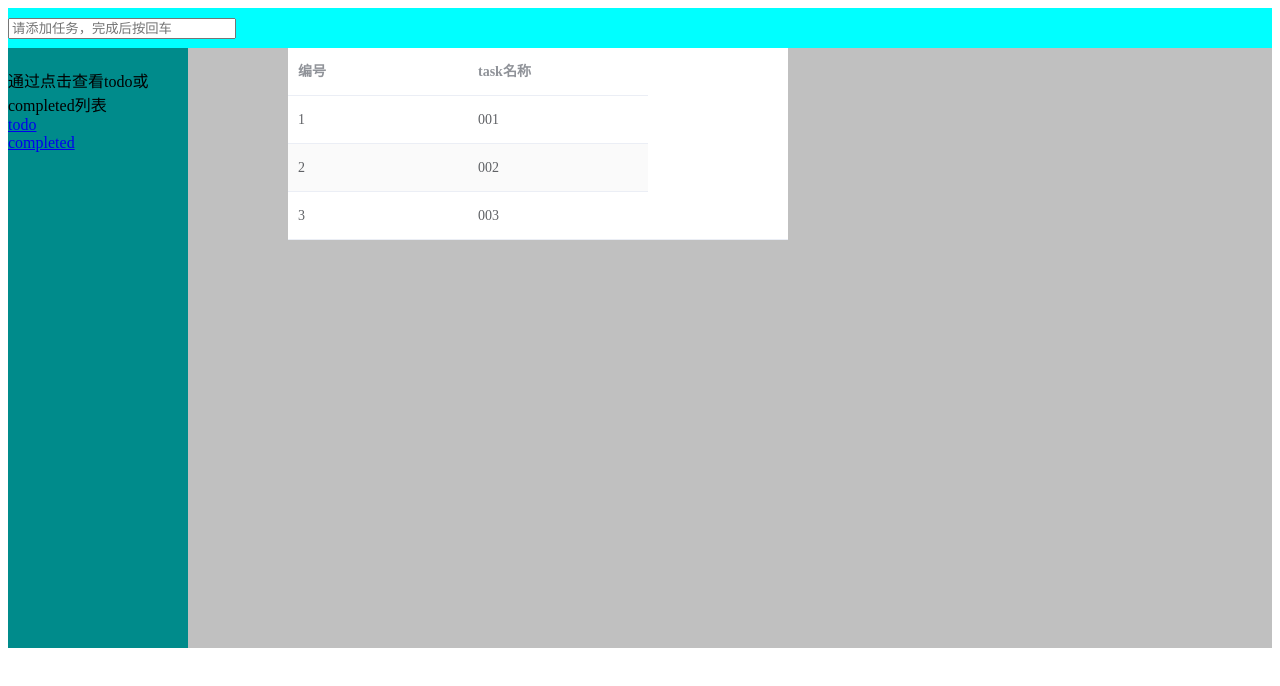
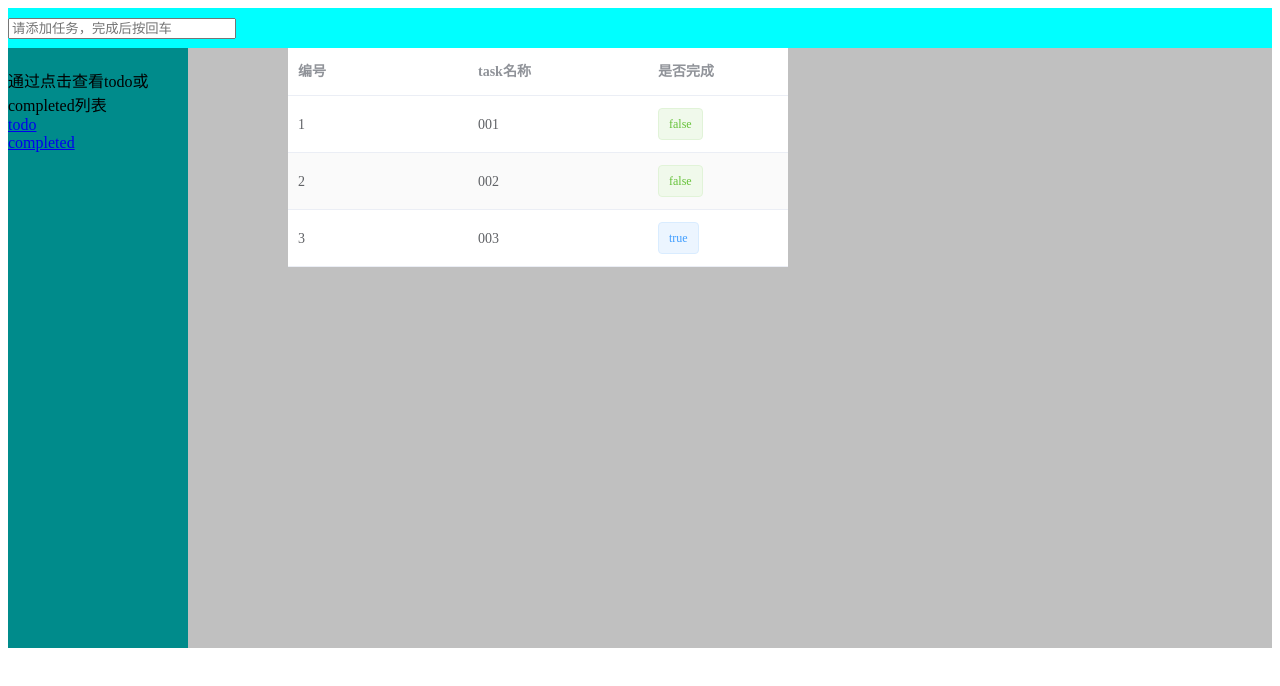
Before and after one commit to imsurewyp/vue-todo, a Vue app: page / in a window 1280 px wide. Shown: the top 686 px of the page. Built offline with nearby package versions, Linux system fonts and the light colour scheme.

Commit message:
[fix]: render state

```diff
--- a/src/components/Init.vue
+++ b/src/components/Init.vue
@@ -13,6 +13,16 @@
         prop="value"
         label="task名称"
         width="180">
+    </el-table-column>
+    <el-table-column
+        prop="done"
+        label="是否完成"
+        width="180">
+      <template v-slot="{row}">
+        <el-tag
+            :type="row.done === true ? 'primary' : 'success'"
+            disable-transitions>{{row.done}}</el-tag>
+      </template>
     </el-table-column>
   </el-table>
 
```
